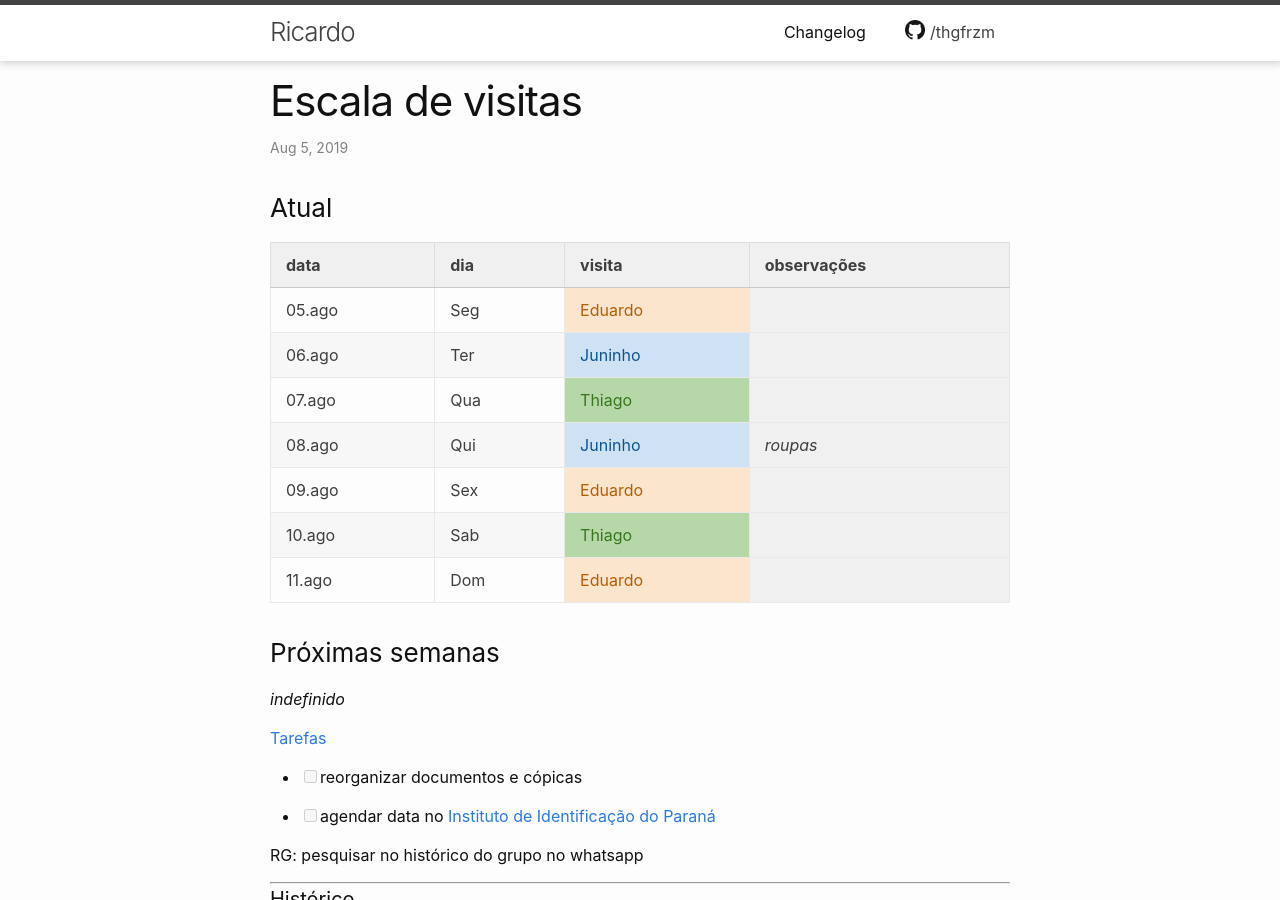
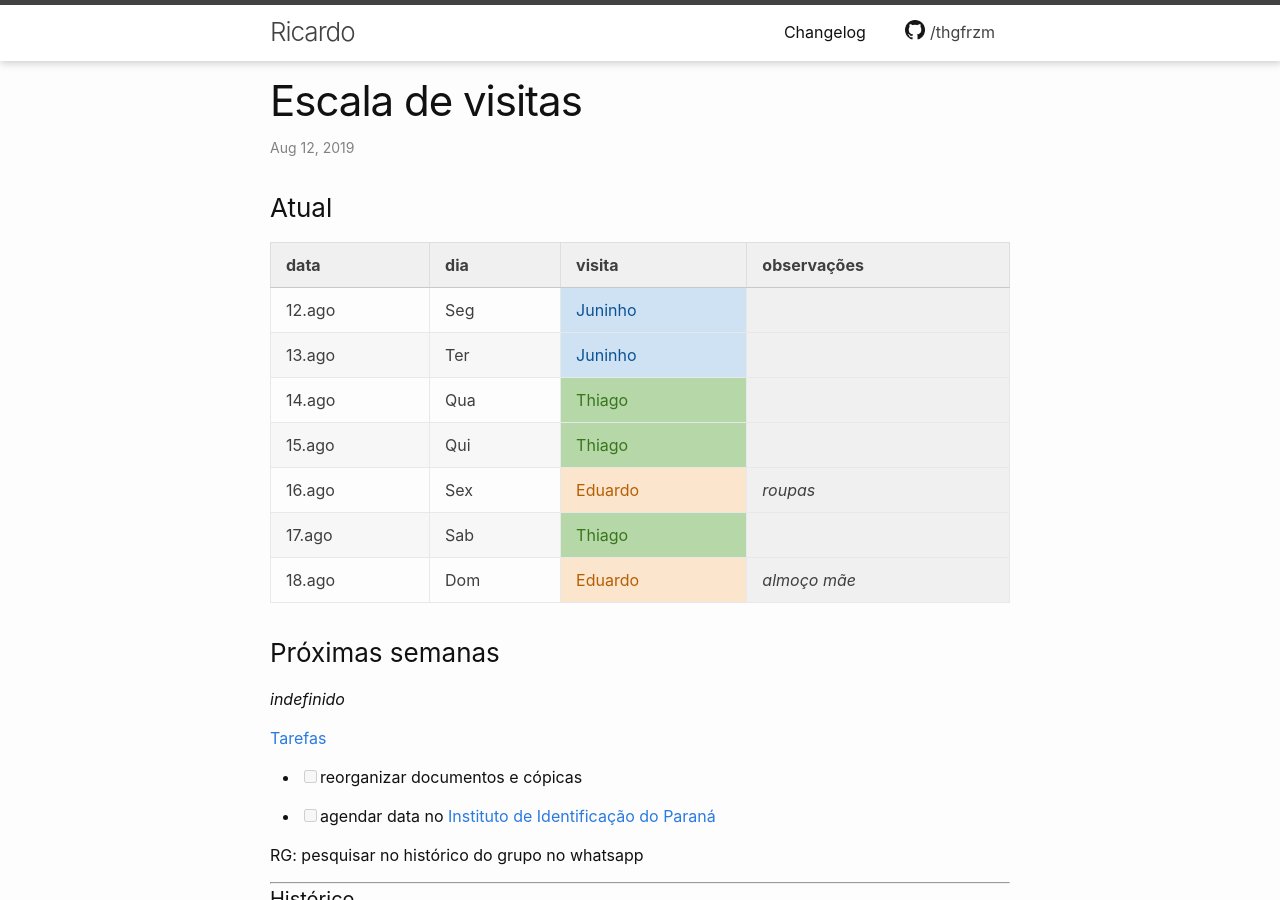
Before and after one commit to thgfrzm/ricardo, a Jekyll site: the page built from _posts/2018-12-23-escala-visitas.markdown, in a window 1280 px wide and 900 px high. Built offline with Jekyll 4.4.1, drawn with Linux system fonts in a browser that asks for light colours; some of the changed text lies outside the part shown.

Commit message:
Update 2018-12-23-escala-visitas.markdown

```diff
--- a/_posts/2018-12-23-escala-visitas.markdown
+++ b/_posts/2018-12-23-escala-visitas.markdown
@@ -1,7 +1,7 @@
 ---
 layout: post
 title:  "Escala de visitas"
-date:   2019-08-05 20:00:00 -0300
+date:   2019-08-12 08:00:00 -0300
 categories: agenda
 ---
 
@@ -9,13 +9,13 @@ categories: agenda
 
 | data   | dia | visita  | observações |
 | ------ | --- | ------- | ----------- |
-| 05.ago | Seg | Eduardo |             |
-| 06.ago | Ter | Juninho |             |
-| 07.ago | Qua | Thiago  |             |
-| 08.ago | Qui | Juninho | _roupas_    |
-| 09.ago | Sex | Eduardo |             |
-| 10.ago | Sab | Thiago  |             |
-| 11.ago | Dom | Eduardo |             |
+| 12.ago | Seg | Juninho |             |
+| 13.ago | Ter | Juninho |             |
+| 14.ago | Qua | Thiago  |             |
+| 15.ago | Qui | Thiago  |             |
+| 16.ago | Sex | Eduardo | _roupas_    |
+| 17.ago | Sab | Thiago  |             |
+| 18.ago | Dom | Eduardo | _almoço mãe_|
 
 ### Próximas semanas
 
@@ -266,3 +266,10 @@ RG: pesquisar no histórico do grupo no whatsapp
 | 02.ago | Sex | Juninho     | _roupas_            |
 | 03.ago | Sab | Thiago      |                     |
 | 04.ago | Dom | Eduardo     |                     |
+| 05.ago | Seg | Eduardo |             |
+| 06.ago | Ter | Juninho |             |
+| 07.ago | Qua | Thiago  |             |
+| 08.ago | Qui | Juninho | _roupas_    |
+| 09.ago | Sex | Eduardo |             |
+| 10.ago | Sab | Thiago  |             |
+| 11.ago | Dom | Eduardo |             |
```
